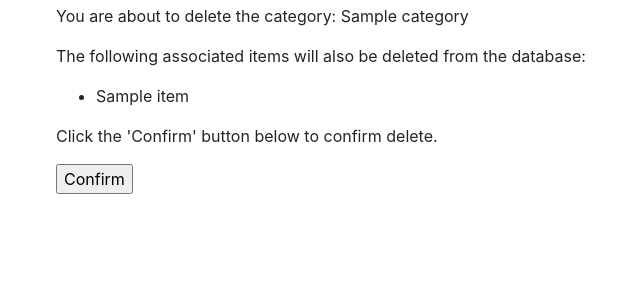
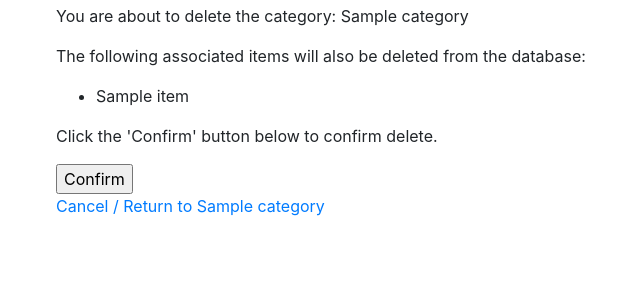
Before and after one commit to junclemente/catalog_project, a Flask app: page /delete_category/1 in a window 1280 px wide. Shown: the part 206-506 px from the top of the page, without its empty margins (29-669 px from the left). Run offline with Flask 2, Linux system fonts and the light colour scheme; tables that the repository leaves empty hold one stand-in row (values such as "Sample post"); some libraries are stand-ins or nearby versions.

Commit message:
refactor Added cancel function

```diff
--- a/app/templates/delete_category.html
+++ b/app/templates/delete_category.html
@@ -17,5 +17,6 @@
         {{ form.csrf_token }}
         {{ form.submit }}
     </form>
+    <a href="{{ url_for('category_list', cat_id=category.id) }}">Cancel / Return to {{ category.name }}</a>
 
 {% endblock %}
```
